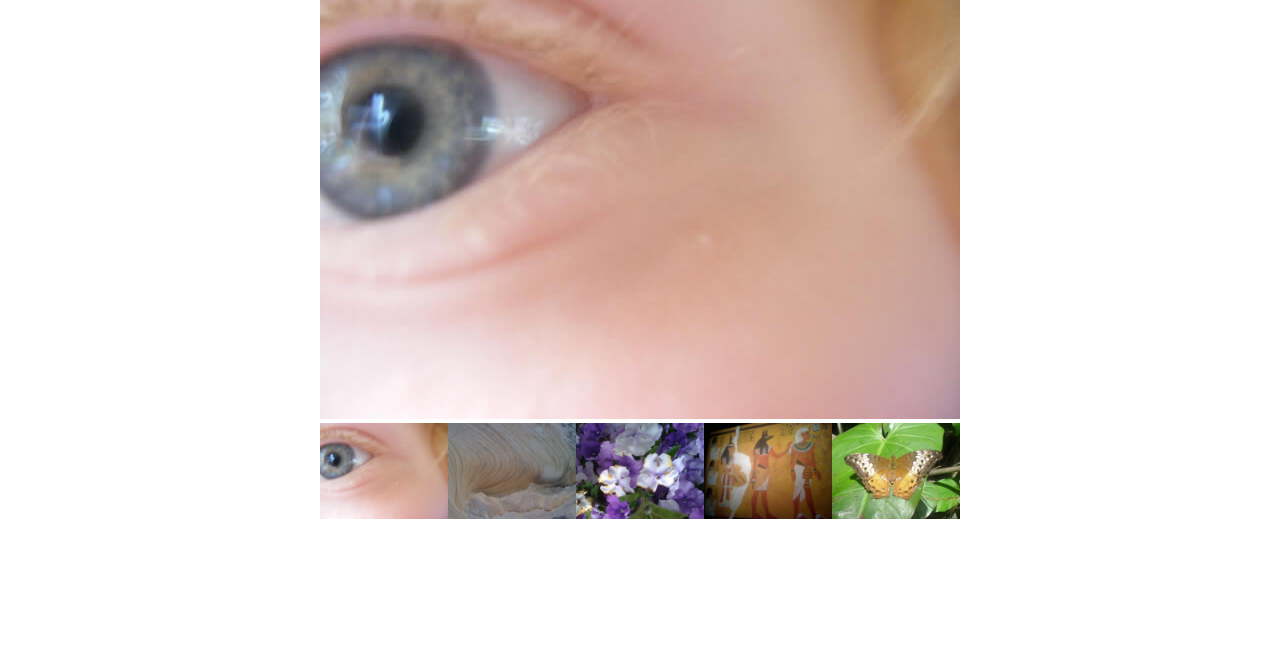
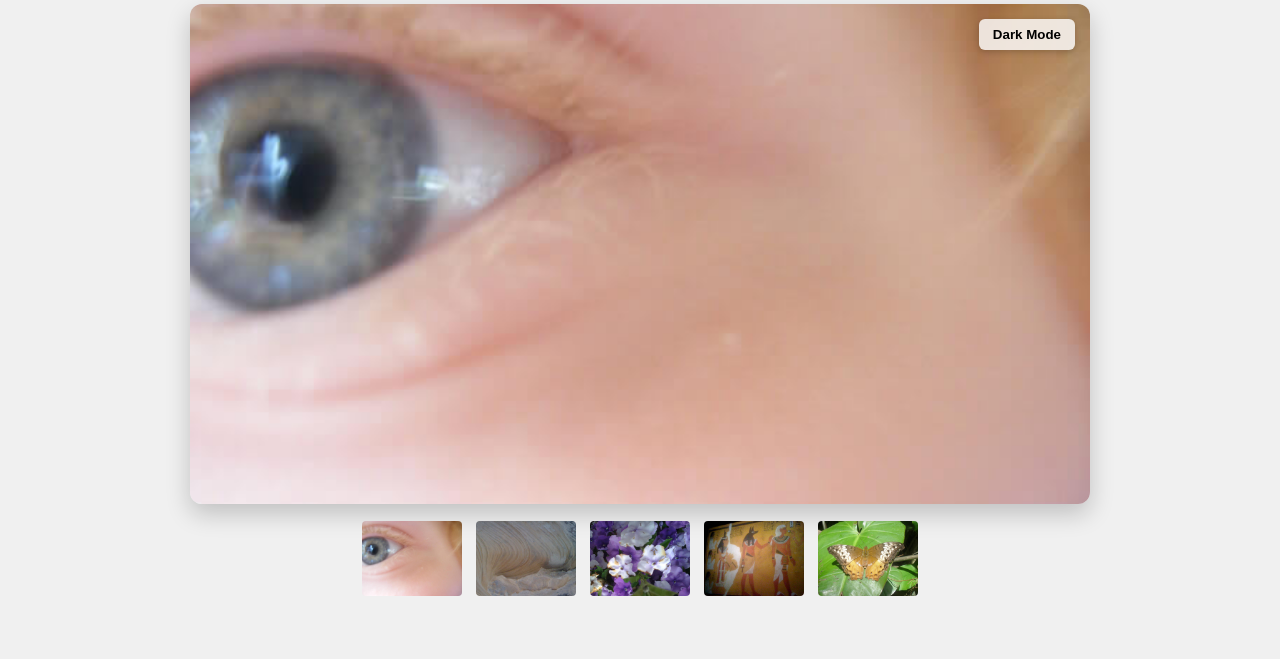
Before and after one commit to Devananda2027/image-gallery, a plain HTML site: page index.html in a window 1280 px wide. Shown: the part 141-800 px from the top of the page. Drawn offline with Linux system fonts and the light colour scheme.

Commit message:
Update style.css

```diff
--- a/style.css
+++ b/style.css
@@ -1,43 +1,95 @@
-h1 {
-  font-family: helvetica, arial, sans-serif;
-  text-align: center;
+/* General styling */
+body {
+  margin: 0;
+  padding: 0;
+  font-family: 'Segoe UI', sans-serif;
+  background: #f0f0f0;
+  color: #333;
+  display: flex;
+  justify-content: center;
+  align-items: center;
+  min-height: 100vh;
 }
 
-body {
-  width: 640px;
-  margin: 0 auto;
+.gallery-container {
+  width: 90%;
+  max-width: 900px;
+  margin: auto;
 }
 
-.full-img {
+h1 {
+  text-align: center;
+  margin-bottom: 20px;
+  color: #222;
+}
+
+/* Main image area */
+.main-image {
   position: relative;
-  display: block;
-  width: 640px;
-  height: 480px;
+  width: 100%;
+  height: 500px;
+  overflow: hidden;
+  border-radius: 12px;
+  box-shadow: 0 10px 25px rgba(0, 0, 0, 0.2);
+}
+
+.displayed-img {
+  width: 100%;
+  height: 100%;
+  object-fit: cover;
+  transition: opacity 0.3s ease-in-out;
 }
 
 .overlay {
   position: absolute;
-  top: 0;
-  left: 0;
-  width: 640px;
-  height: 480px;
-  background-color: rgba(0,0,0,0);
+  top: 0; left: 0;
+  width: 100%; height: 100%;
+  background-color: rgba(0, 0, 0, 0);
+  transition: background-color 0.3s ease;
+  z-index: 1;
 }
 
-button {
-  border: 0;
-  background: rgba(150,150,150,0.6);
-  text-shadow: 1px 1px 1px white;
-  border: 1px solid #999;
+button#toggleMode {
   position: absolute;
+  top: 15px;
+  right: 15px;
+  z-index: 2;
+  background: rgba(255,255,255,0.8);
+  color: #000;
+  padding: 8px 14px;
+  border: none;
+  border-radius: 6px;
+  font-weight: bold;
   cursor: pointer;
-  top: 2px;
-  left: 2px;
+  box-shadow: 0 2px 6px rgba(0,0,0,0.2);
+  transition: all 0.2s ease-in-out;
+}
+
+button#toggleMode.light {
+  background: rgba(30,30,30,0.8);
+  color: #fff;
+}
+
+/* Thumbnails */
+.thumb-bar {
+  margin-top: 15px;
+  display: flex;
+  gap: 10px;
+  flex-wrap: wrap;
+  justify-content: center;
 }
 
 .thumb-bar img {
-  display: block;
-  width: 20%;
-  float: left;
+  width: 100px;
+  height: 75px;
+  object-fit: cover;
+  border-radius: 6px;
   cursor: pointer;
+  border: 2px solid transparent;
+  transition: transform 0.2s, border-color 0.3s;
 }
+
+.thumb-bar img:hover {
+  transform: scale(1.05);
+  border-color: #0078d4;
+}
```
